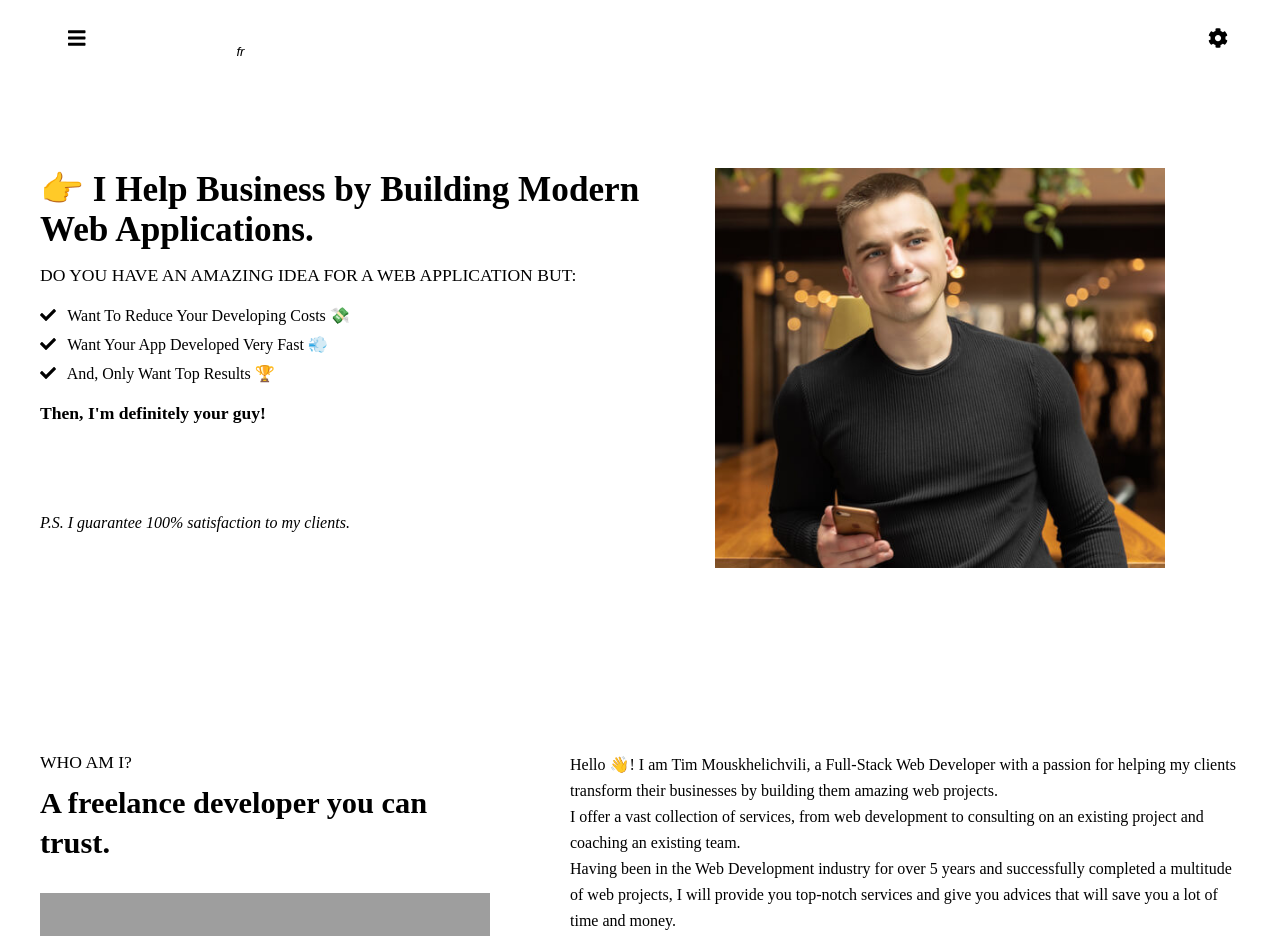
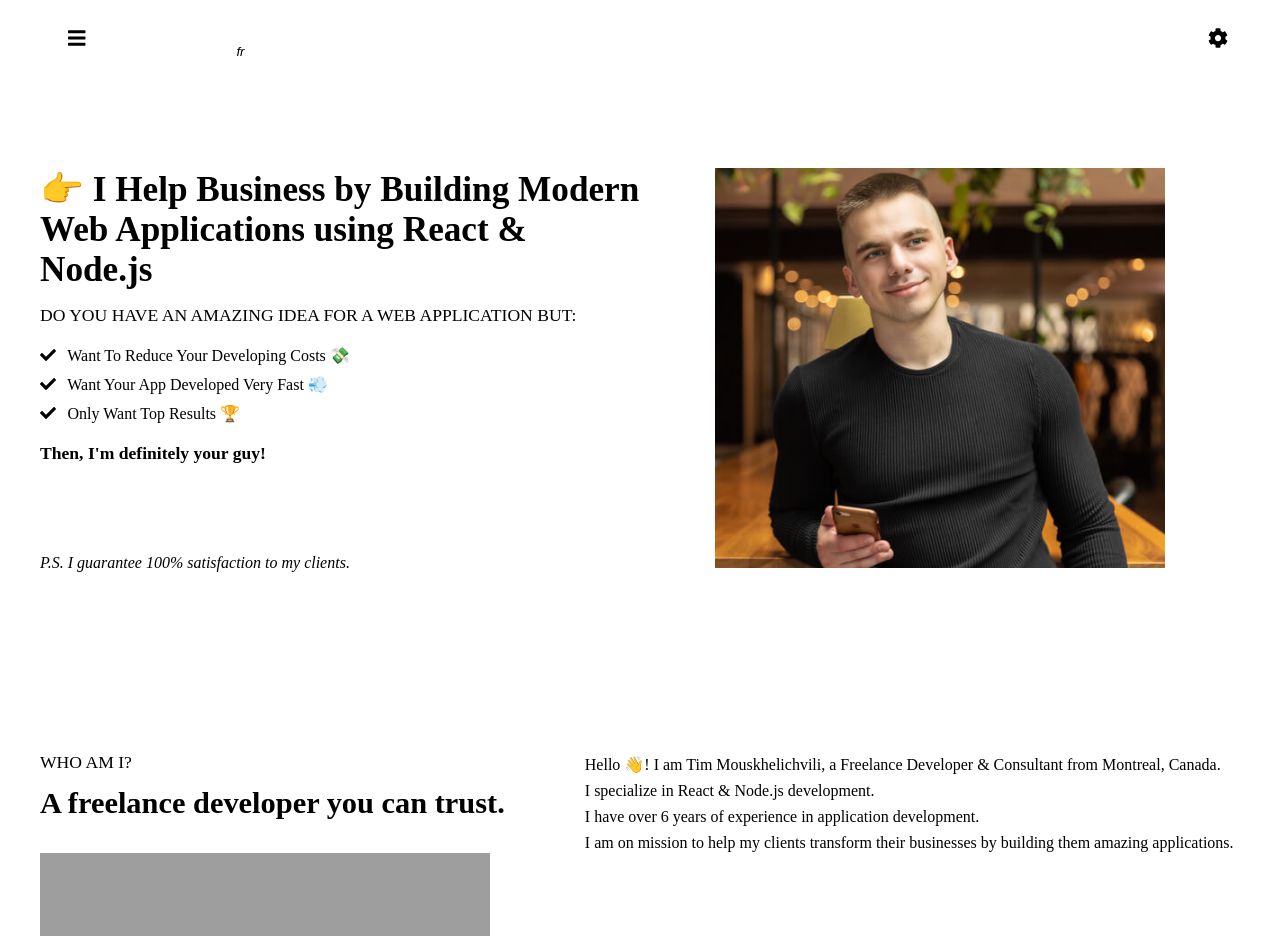
Before and after one commit to TimMouskhelichvili/personal, a Next.js app: page / in a window 1280 px wide. Shown: the top 936 px of the page. Built offline with nearby package versions, Linux system fonts and the light colour scheme; grey boxes are pictures that could not be loaded.

Commit message:
fix(website): fixed localization

```diff
--- a/src/localizations/en/home/index.ts
+++ b/src/localizations/en/home/index.ts
@@ -1,18 +1,14 @@
 const enHomeLocale = {
     description: {
         alt: 'Web Software Engineer, Tim Mouskhelichvili',
-        description1: `Hello 👋! I am Tim Mouskhelichvili, a Full-Stack Web Developer with a passion for helping
-		               my clients <span class="italic">transform their businesses by building them amazing web projects</span>.
+        description1: `Hello 👋! I am Tim Mouskhelichvili, a Freelance Developer & Consultant from Montreal, Canada.
 					   <div class='space'></div>
-					   I offer a vast collection of services, from web development to consulting on an existing project and
-					   coaching an existing team.
+					   I specialize in React & Node.js development.
 					   <div class='space'></div>
-					   Having been in the Web Development industry for over 5 years and successfully
-					   completed a multitude of web projects, I will provide you top-notch services and give you advices that
-					   will save you a lot of time and money.
+					   I have over 6 years of experience in application development.
 					   <div class='space'></div>
-					   I will deliver you top results on time and at the
-					   <span class="underline">most affordable price</span>\u00A0💸 compared to the competition.`,
+		               I am on mission to help my clients
+					   <span class="italic">transform their businesses by building them amazing applications</span>.`,
         description2: `<span class="italic">"Tim is a very reliable software engineer and you can ALWAYS count on him."</span>
 					   <br />Georges M. (Psyhelp)`,
         subTitle: 'who am I?',
@@ -21,11 +17,11 @@ const enHomeLocale = {
     first: {
         alt: 'Web Software Engineer, Tim Mouskhelichvili',
         googleReview: 'Google review',
-        heading: '👉 I Help Business by <span class="underline">Building Modern Web Applications</span>.',
+        heading: '👉 I Help Business by Building <span class="underline">Modern Web Applications</span> using React & Node.js',
         perks: [
             'Want To Reduce Your Developing Costs\u00A0💸',
             'Want Your App Developed Very Fast\u00A0💨',
-            'And, Only Want Top Results\u00A0🏆'
+            'Only Want Top Results\u00A0🏆'
         ],
         subHeading: 'Do you have an amazing idea for a Web Application but:',
         text2: 'P.S. I guarantee 100% satisfaction to my clients.'
```
